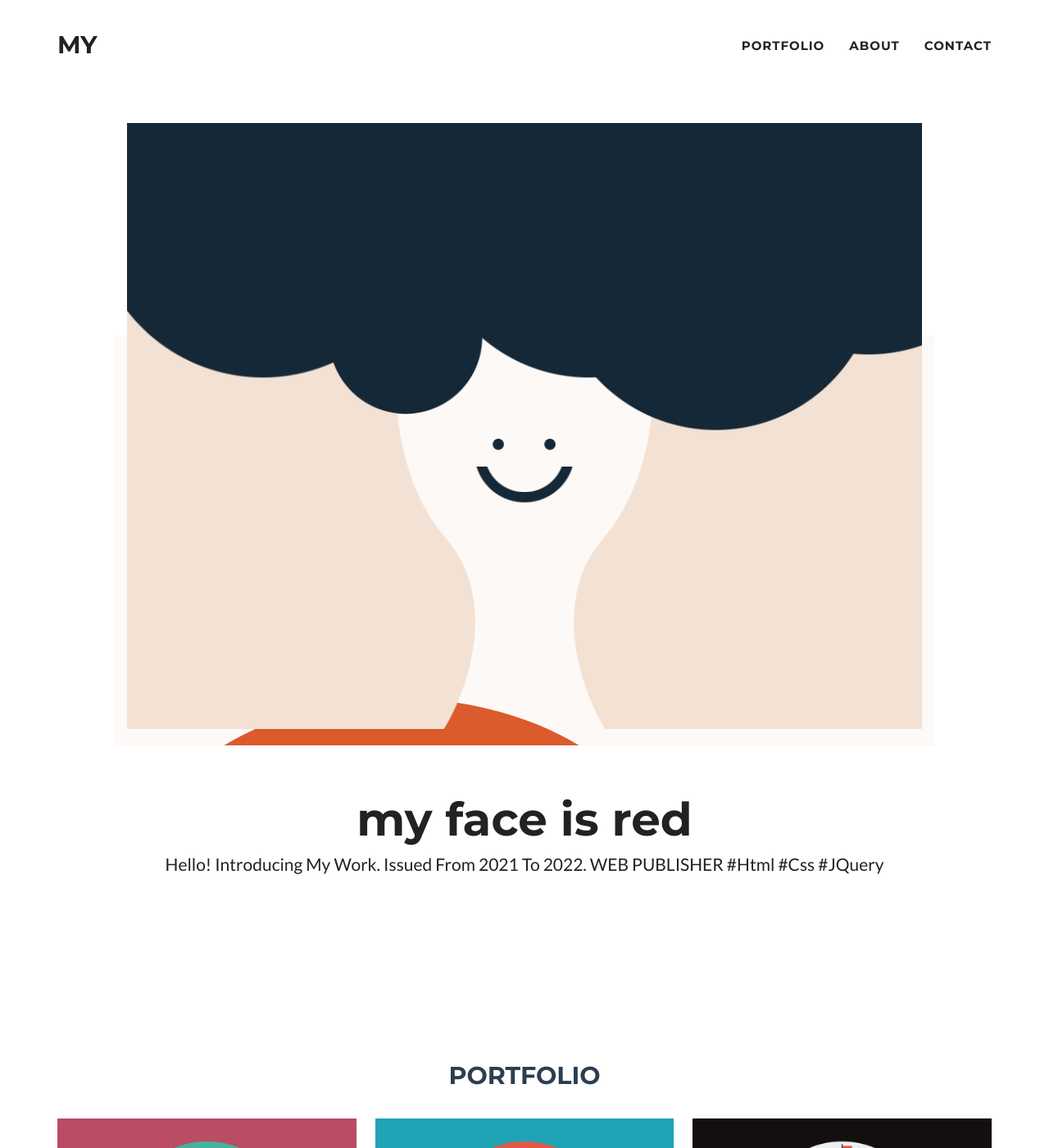
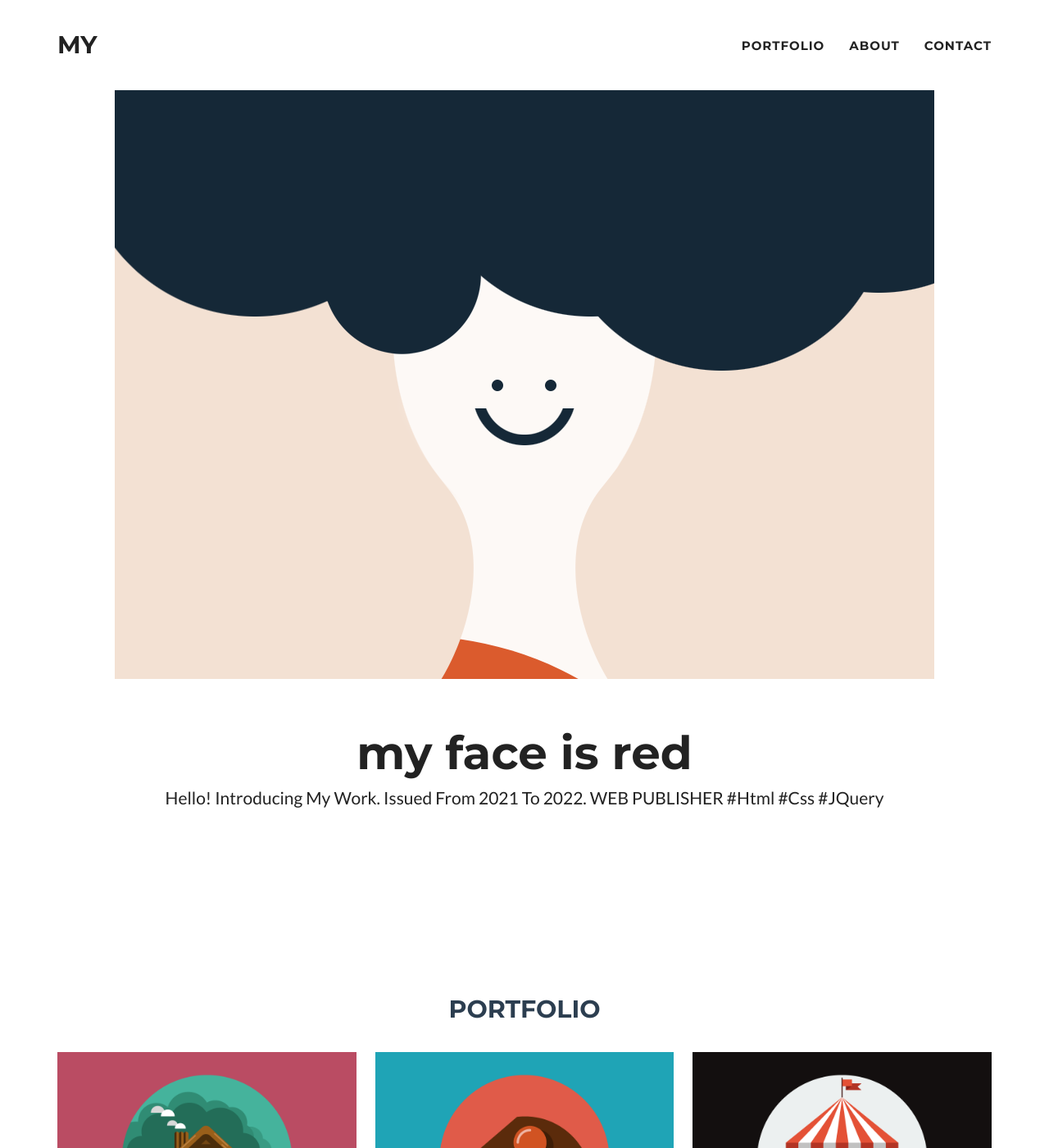
Before and after one commit to jeromelachaud/freelancer-theme, a Jekyll site: the page built from _posts/2014-07-18-project-1.markdown, in a window 1280 px wide and 1400 px high. Shown: the whole window at 82% size. Built offline with Jekyll 4.4.1, drawn with Linux system fonts in a browser that asks for light colours.

Commit message:
메인이미지 및 스타일 수정

```diff
--- a/_includes/css/main.css
+++ b/_includes/css/main.css
@@ -97,7 +97,7 @@ header .container {
 
 header img {
     display: block;
-    margin: 0 auto 20px;
+    margin: 0;
 }
 
 header .intro-text .name {
@@ -115,7 +115,7 @@ header .intro-text .skills {
 
 @media(min-width:768px) {
     header .container {
-        padding-top: 150px;
+        padding-top: 100px;
         padding-bottom: 100px;
     }
 
@@ -521,6 +521,7 @@ footer .footer-below {
 	margin: auto;
 	max-width: 1000px;
 	width: 100%;
+	padding:0;
 }
 
 .face img {
```
Also changed, not shown: img/main_face.png.
